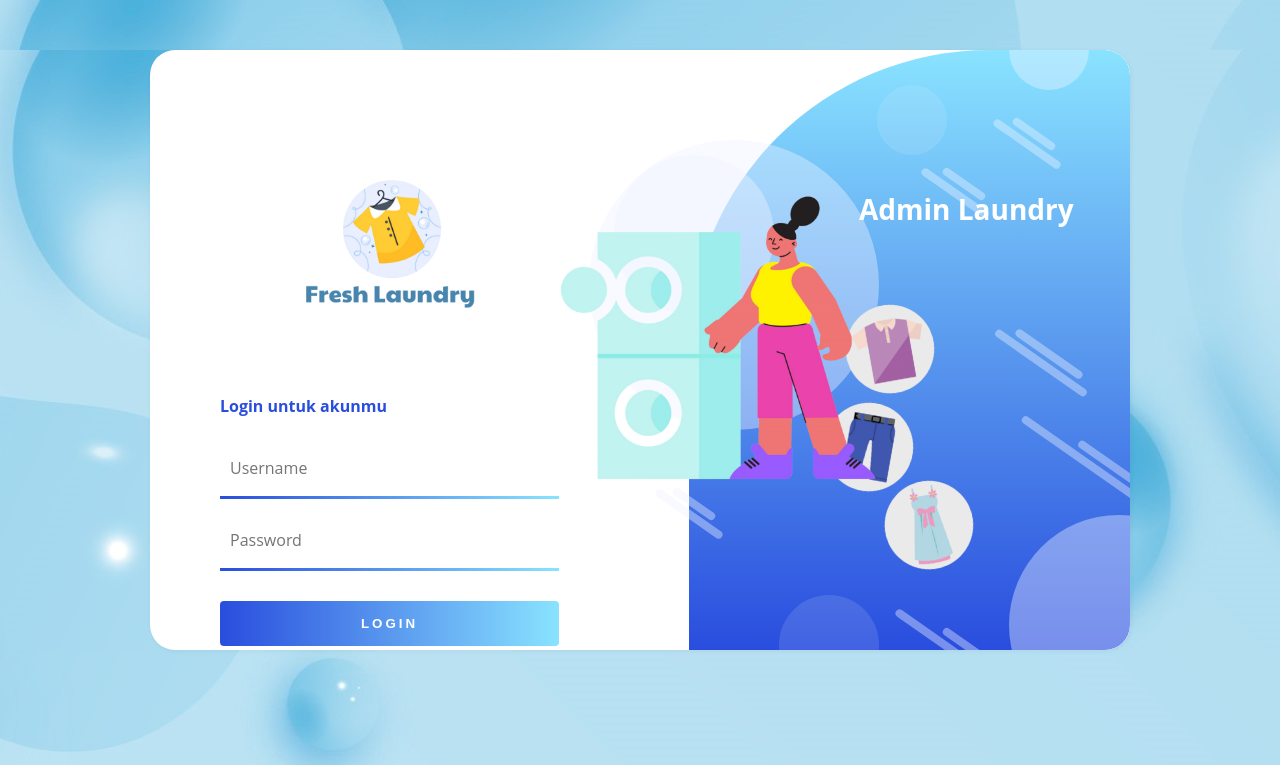
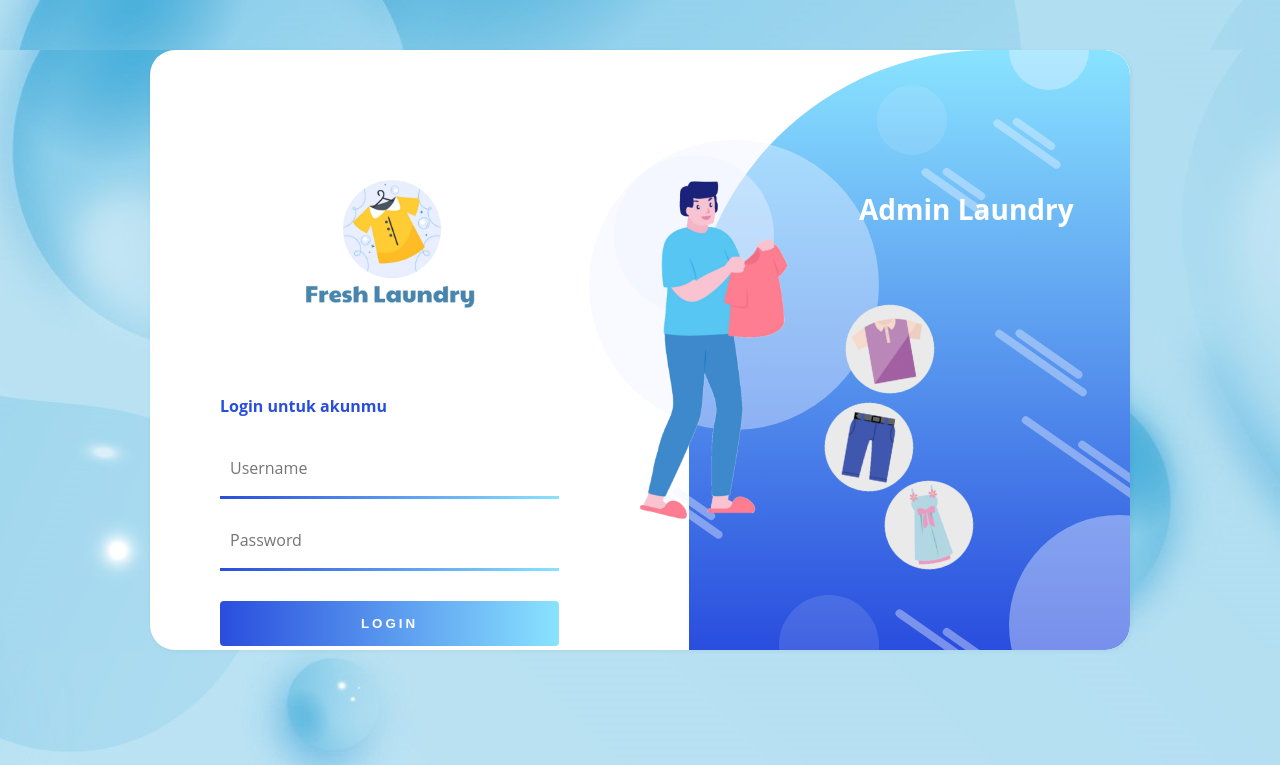
Before and after one commit to fadillatyas/Tugas-Pertama-Pemrograman-WEB, a PHP site: page /fresh_laundry/login.php in a window 1280 px wide. Shown: the top 765 px of the page. Run offline with PHP 8.4, Linux system fonts and the light colour scheme.

Commit message:
Update login.php

```diff
--- a/fresh_laundry/login.php
+++ b/fresh_laundry/login.php
@@ -92,7 +92,7 @@
 						<h1>Admin Laundry</h1>
 					</div>
 
-					<img src=" <?=url('_assets/img/orang.png')?>" alt="" class="box-img-orang">
+					<img src=" <?=url('_assets/img/oranglogin.png')?>" alt="" class="box-img-orang">
 					<img src=" <?=url('_assets/img/jeans.png')?>" alt="" class="box-img-jeans">
 					<img src=" <?=url('_assets/img/baju.png')?>" alt="" class="box-img-baju">
 					<img src=" <?=url('_assets/img/dress.png')?>" alt="" class="box-img-dress">
```
